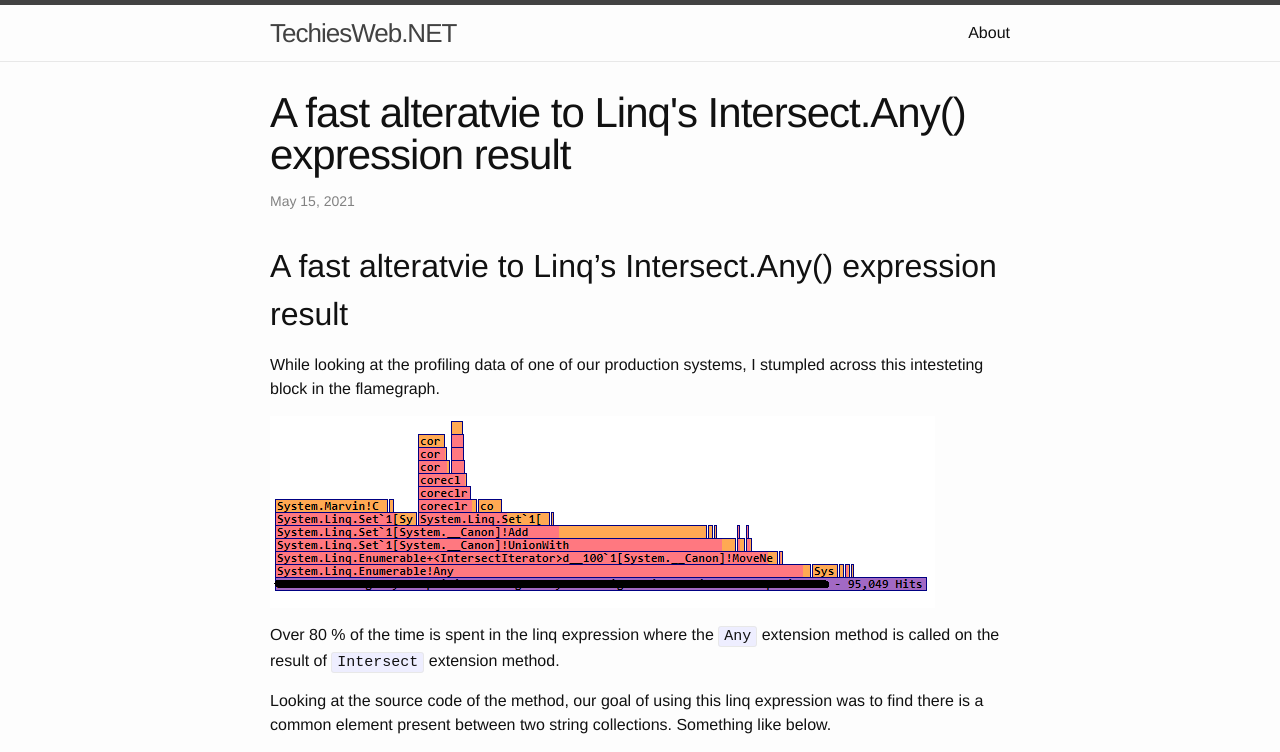
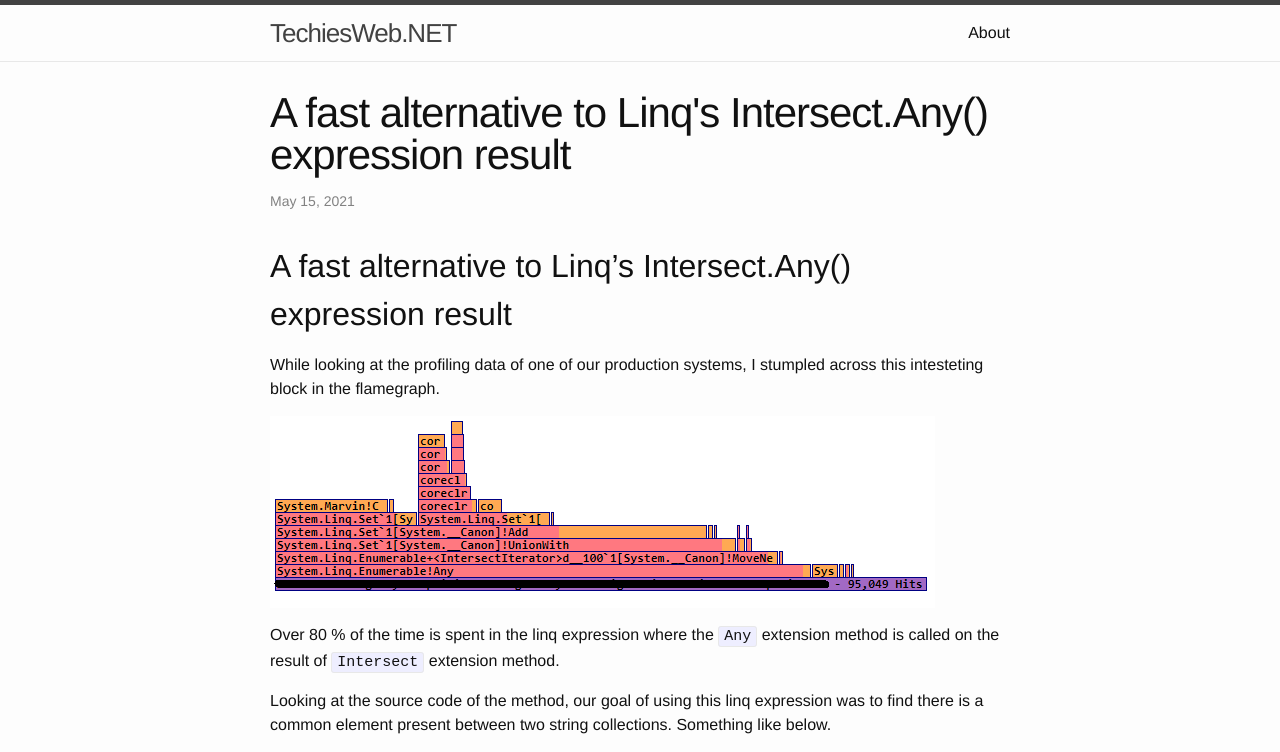
Before and after one commit to kshyju/techiesweb.net, a Jekyll site: the page built from _posts/2021-05-15-an_alternative_to_linq_intersect_any.md, in a window 1280 px wide and 1400 px high. Shown: the top 752 px of the window. Built offline with Jekyll 4.4.1, drawn with Linux system fonts in a browser that asks for light colours; some of the changed text lies outside the part shown; grey boxes are pictures that could not be loaded.

Commit message:
Update 2021-05-15-an_alternative_to_linq_intersect_any.md

```diff
--- a/_posts/2021-05-15-an_alternative_to_linq_intersect_any.md
+++ b/_posts/2021-05-15-an_alternative_to_linq_intersect_any.md
@@ -1,11 +1,11 @@
 ---
 layout: post
-title: A fast alteratvie to Linq's Intersect.Any() expression result
+title: A fast alternative to Linq's Intersect.Any() expression result
 date: 2021-05-15 00:00:00.000000000 -05:00
 tags: [LINQ]
-description: A fast alteratvie to Linq's Intersect.Any() expression result
+description: A fast alternative to Linq's Intersect.Any() expression result
 ---
-## A fast alteratvie to Linq's Intersect.Any() expression result
+## A fast alternative to Linq's Intersect.Any() expression result
 
 While looking at the profiling data of one of our production systems, I stumpled across this intesteting block in the flamegraph.
 
@@ -45,8 +34,7 @@ The method returns an Enumerable collection(deferred execution). So If the `Any`
 
 In my case, All I care about is finding out whether we have a common element present between these 2 collections. We could do this just with a nested for loop. So I ended up with this extension method.
 
- {% gist 0ea21880e8faf7990d533f3a2b5f963d %}
- {% gist d1903a06b84263de4a458f7046247dab#file-linqintersectanyusagesample-cs %}
+<script src="https://gist.github.com/kshyju/d1903a06b84263de4a458f7046247dab.js?file=Blog2021MyIntersectAnyExtension.cs"></script>
 
 
 Cheers
```
Also changed, not shown: other parts of _posts/2021-05-15-an_alternative_to_linq_intersect_any.md (+0 -11 lines).
